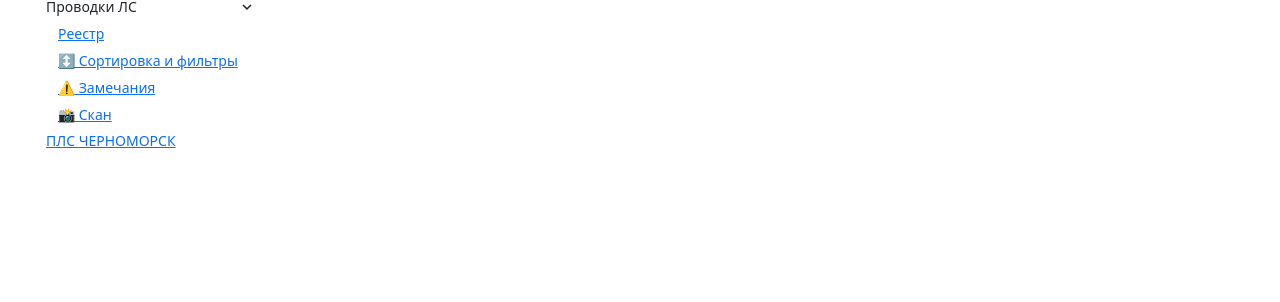
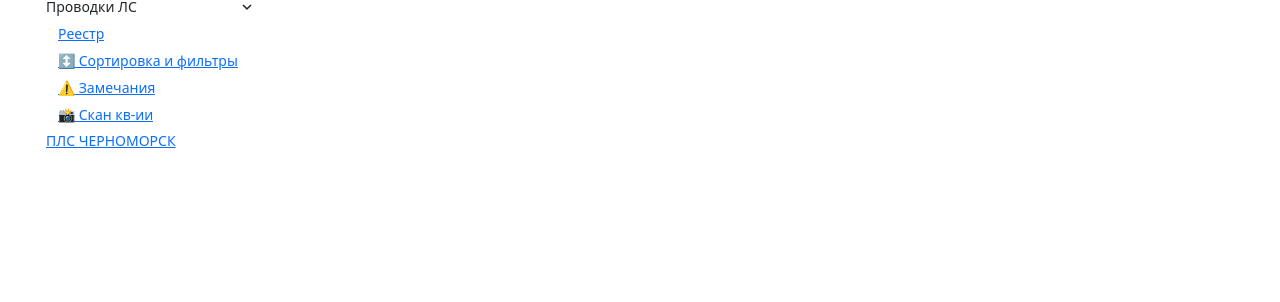
Before and after one commit to vvxsoni/Danube_help, an MkDocs documentation site: the page built from docs/_sidebar.md, in a window 1280 px wide. Shown: the part 509-811 px from the top of the page. Built offline with MkDocs 1.6.1 and Material for MkDocs 9.7.7, drawn with Linux system fonts in a browser that asks for light colours.

Commit message:
📸 Скан кв-ии

```diff
--- a/mkdocs.yml
+++ b/mkdocs.yml
@@ -63,7 +63,7 @@ nav:
       - Реестр: reestr.md
       - ↕️ Сортировка и фильтры: reestr_001_filter_sort.md
       - ⚠️ Замечания: ilk_prov_err_001_photo.md
-      - 📸 Скан: instr_video_08_scan_photo.md
+      - 📸 Скан кв-ии: instr_video_08_scan_photo.md
   - ПЛС ЧЕРНОМОРСК: ilk_001_main.md
 #  - CheatSheet: cheatsheet.md   # 🔥 добавляем мой справочник
 
```
Also changed, not shown: docs/instr_video_08_scan_photo.md (+0 -1 lines).
